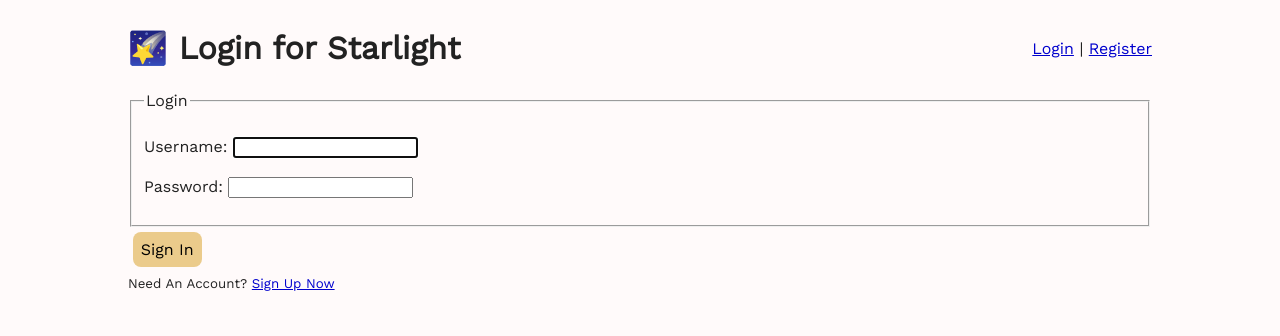
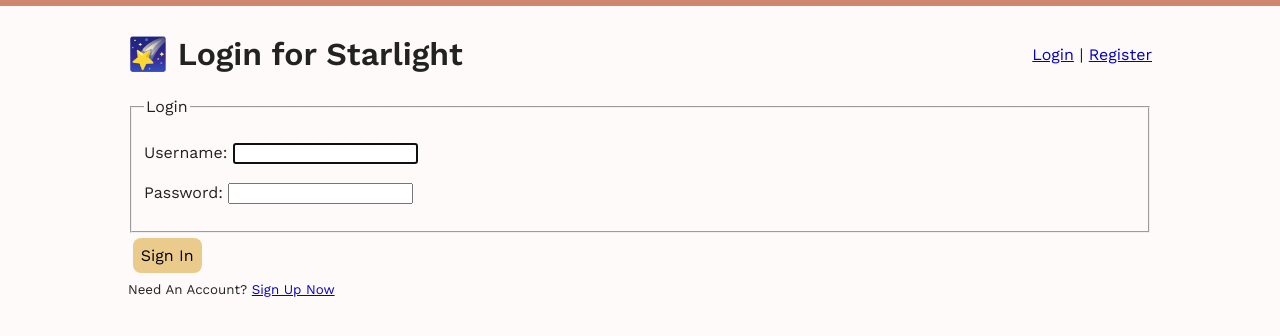
Before and after one commit to bkf2020/starlight, a Django app: a page that uses users/templates/users/login.html in a window 1280 px wide. Shown: the top 336 px of the page. Run offline with Django 4.2, Linux system fonts and the light colour scheme.

Commit message:
Add font weight 600 for Work Sans, colored border top of page

```diff
--- a/static/css/main.css
+++ b/static/css/main.css
@@ -1,4 +1,4 @@
-@import url('https://fonts.googleapis.com/css2?family=Work+Sans&display=swap');
+ @import url('https://fonts.googleapis.com/css2?family=Work+Sans:wght@400;600&display=swap');
 
 body {
 	font-family: "Work Sans", "Segoe UI", "Roboto", "BlinkMacSystemFont", -apple-system, Helvetica, Arial, sans-serif;
@@ -13,6 +13,10 @@ body {
 	-moz-osx-font-smoothing: grayscale;
 	-webkit-text-size-adjust: 100%;
 }
+html {
+	border-top: 0.4em #d08770 solid;
+}
+
 h1, h2, h3 {
 	line-height: 1.2;
 }
```
